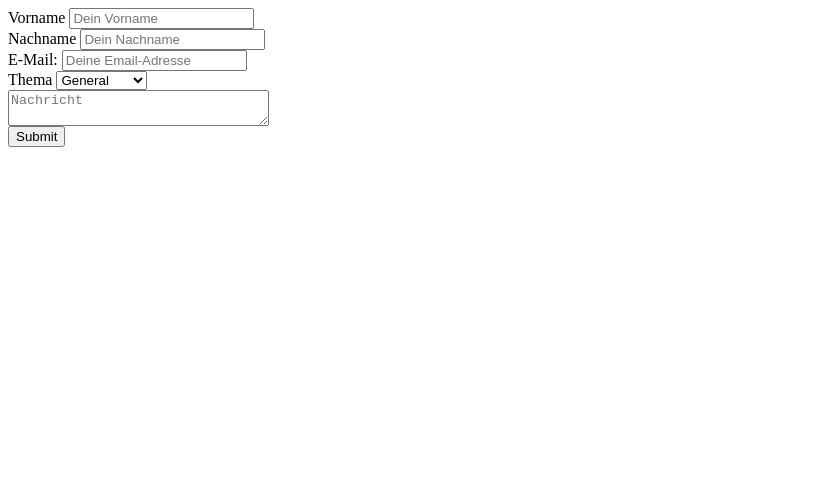
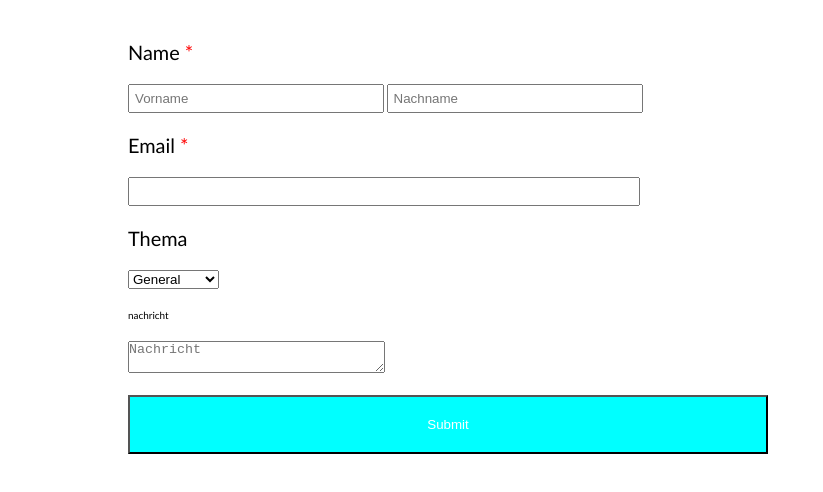
Before and after one commit to Neco-Stack/Modul1, a plain HTML site: page Forms-Level-1_1/index.html in a window 1280 px wide. Shown: the whole page, without its empty margins (0-823 px from the left). Drawn offline with Linux system fonts and the light colour scheme.

Commit message:
ich bin der king

```diff
--- a/Forms-Level-1_1/assets/css/style.css
+++ b/Forms-Level-1_1/assets/css/style.css
@@ -0,0 +1,47 @@
+*{
+    margin: 0;
+    padding:0;
+    box-sizing: border-box;
+}
+html{
+    font-family:'Gill Sans', 'Gill Sans MT', Calibri, 'Trebuchet MS', sans-serif;
+    font-size: 62.2%;
+}
+body{
+    margin: 5vh 10vw;
+}
+.redstar::after{
+    content:" *";
+    color: red
+}
+div{
+    margin: 20px 0;
+}
+input{
+padding: 5px;
+}
+.name input{
+    width: 25%;
+}
+.mail input{
+    width: 50%;
+}
+
+.thema input{
+    width: 50%;
+
+}
+
+label{
+    font-size: 2rem;
+    font-weight: 500;
+    margin: 2px 0;
+}
+input[type=submit]{
+    width: 50%;
+    background-color: aqua;
+    color: white;
+    padding: 20px 20px;
+    cursor: pointer;
+    position: absolute;
+}
--- a/Forms-Level-1_1/index.html
+++ b/Forms-Level-1_1/index.html
@@ -5,53 +5,40 @@
     <meta name="viewport" content="width=device-width, initial-scale=1.0">
     <link rel="stylesheet" href="./assets/css/style.css">
     <title>Forms-Level-1_1</title>
+    <style>
+
+
+    </style>
 </head>
 <body>
-    <form action="https://www.super-code.de/"></form>
-        <!-- <fieldset> -->
-            <!-- <legend>Kontakte Partnerships</legend> -->
+    <!-- <form action=""></form> -->
 
-            <section class="vorname">
-                <label for="vorname">Vorname</label>
-                <input type="vorname" id="frame" name="vorname" placeholder="Dein Vorname" required>
-            </section>
+            <label class="redstar">Name</label>
+            <div class="name">
+                <!-- <label for="name">Name</label> -->
+                <input type="text" name="" id="name" placeholder="Vorname" required>
+                <input type="nachname" name="" id="nachname" placeholder="Nachname" required>
+            </div>
 
-            <section class="text">
-                <label for="nachname">Nachname</label>
-                <input type="nachname" name="" id="nachname" placeholder="Dein Nachname" required>
-            </section>
-
-            <section class="mail">
-                <label for="mail">E-Mail:</label>
-                <input type="email" name="" id="mail" required placeholder="Deine Email-Adresse">
-            </section>
+            <label class="redstar">Email</label>
+            <div class="mail">
+                <input type="email" name="" id="mail" required>
+            </div>
 
             <label for="thema">Thema</label>
-            <select name="thema">
+            <div class="thema">
+                <select name="" id="">
+                    <option value="general">General</option>
+                    <option value="advertise">Advertise</option>
+                    <option value="partnership">Partnership</option>
+                </select>
+            </div>
 
-                <!-- <select name="thema" id="thema"></select> -->
-                <option value="general">General</option>
-                <option value="advertise">Advertise</option>
-                <option value="partnership">Partnership</option>
-
-            </select>
-
-            <section>
-                <div style="display: flex; flex-direction: row;">
+                <div class="">nachricht</div>
                     <textarea name="" id="" cols="30" placeholder="Nachricht"></textarea>
-
-                </div>
-            </section>
 
             <div>
                 <input type="submit" value="Submit">
-
             </div>
-
-
-
-        <!-- </fieldset> -->
-
-
 </body>
 </html>
```
Also changed, not shown: Forms-Level-2_3/index.html (added, +53 -0 lines), Forms-Level-2_3/assets/css/style.css (added).
